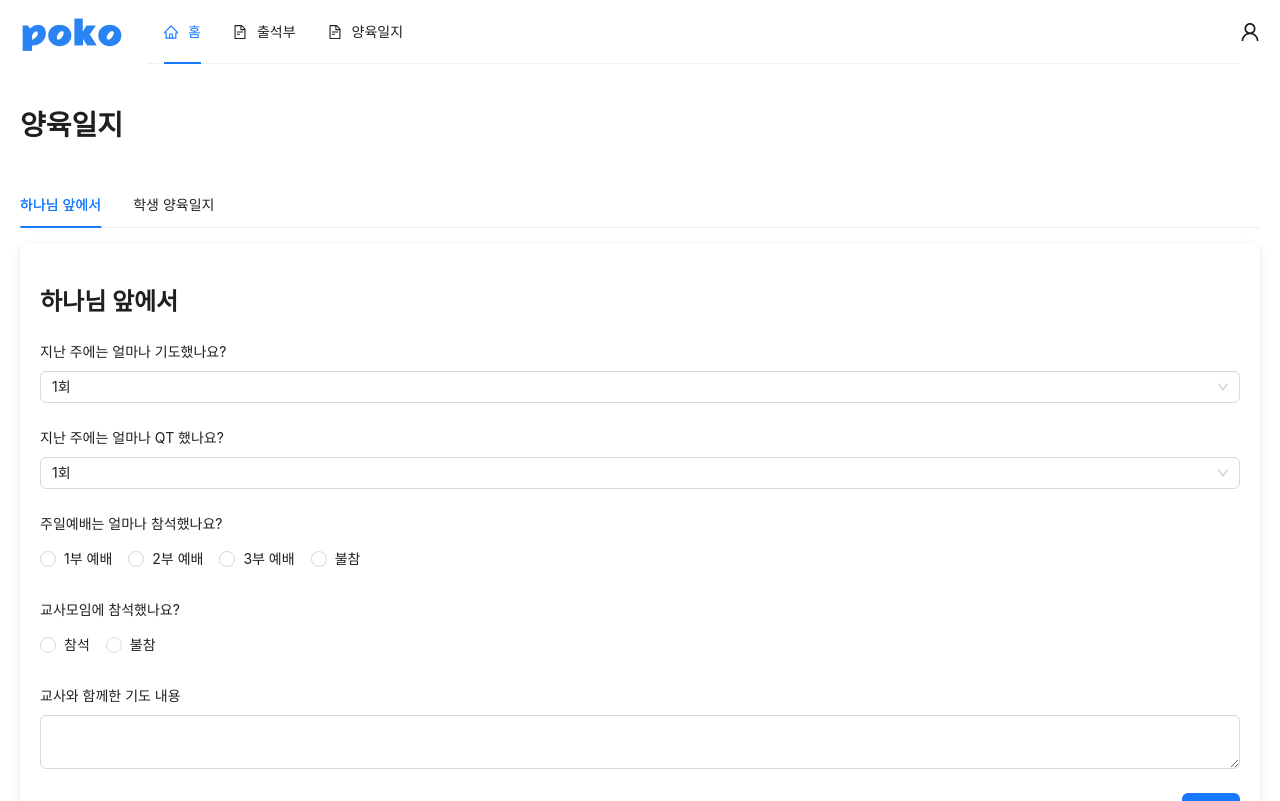
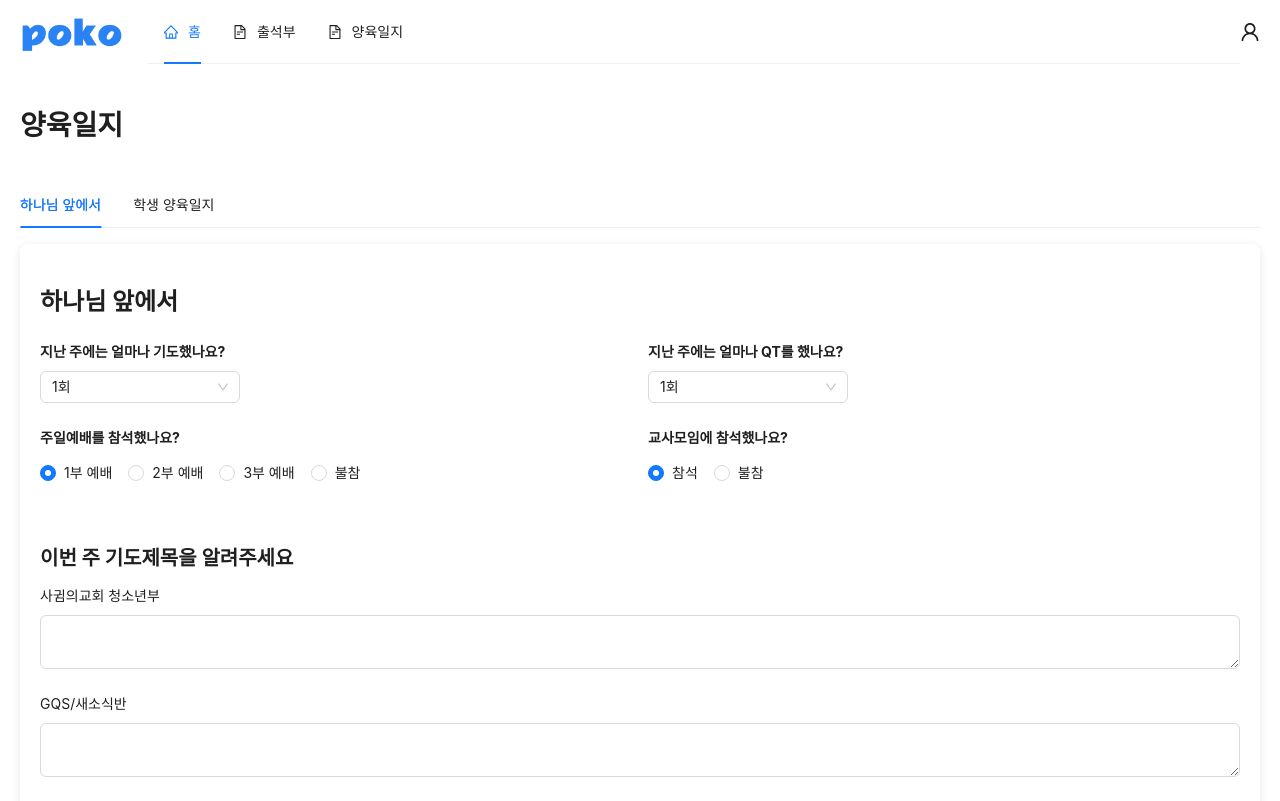
Before and after one commit to uiseokgeem/hello-poko, a React (Create React App) app in the folder frontend/: page /report in a window 1280 px wide. Shown: the top 801 px of the page. Built offline with nearby package versions, Linux system fonts and the light colour scheme.

Commit message:
Udate report component
1. UserCheck component complete

2. MemberCheck component working

```diff
--- a/frontend/src/api/reportApi.js
+++ b/frontend/src/api/reportApi.js
@@ -19,3 +19,7 @@ export const submitCheck = async (data) => {
     throw error;
   }
 };
+
+export const fetchStudents = async () => {
+  return axios.get('/api/students');
+};
--- a/frontend/src/components/Header/Header.js
+++ b/frontend/src/components/Header/Header.js
@@ -2,10 +2,27 @@ import React from 'react';
 import { Layout, Menu } from 'antd';
 import { Link } from 'react-router-dom';
 import { HomeOutlined, UserOutlined, FileTextOutlined } from '@ant-design/icons';
-import  Logo  from "../Logo/Logo"
 import './Header.css';
 
 const { Header } = Layout;
+
+const items = [
+  {
+    key: '1',
+    icon: <HomeOutlined />,
+    label: <Link to="/">홈</Link>,
+  },
+  {
+    key: '2',
+    icon: <FileTextOutlined />,
+    label: <Link to="/attendance">출석부</Link>,
+  },
+  {
+    key: '3',
+    icon: <FileTextOutlined />,
+    label: <Link to="/report">양육일지</Link>,
+  },
+];
 
 const AppHeader = () => {
   return (
@@ -15,17 +32,7 @@ const AppHeader = () => {
           <img src="/images/poko_logo.png" alt="Logo" />
         </Link>
       </div>
-      <Menu theme="light" mode="horizontal" defaultSelectedKeys={['1']} className="menu">
-        <Menu.Item key="1" icon={<HomeOutlined />}>
-          <Link to="/">홈</Link>
-        </Menu.Item>
-        <Menu.Item key="2" icon={<FileTextOutlined />}>
-          <Link to="/attendance">출석부</Link>
-        </Menu.Item>
-        <Menu.Item key="3" icon={<FileTextOutlined />}>
-          <Link to="/report">양육일지</Link>
-        </Menu.Item>
-      </Menu>
+      <Menu theme="light" mode="horizontal" defaultSelectedKeys={['1']} className="menu" items={items} />
       <div className="user-icon">
         <UserOutlined />
       </div>
--- a/frontend/src/components/Report/MemberCheck/MemberCheck.js
+++ b/frontend/src/components/Report/MemberCheck/MemberCheck.js
@@ -1,14 +1,33 @@
-import React from 'react';
-import { Form, Input, Button, Radio, Checkbox } from 'antd';
+import React, { useState, useEffect } from 'react';
+import { Form, Input, Button, Radio, Checkbox, Tabs } from 'antd';
 import { saveDraft, submitCheck } from '../../../api/reportApi';
 import './MemberCheck.css';
 
+const { TabPane } = Tabs;
+
+const testStudents = [
+  { id: '1', name: '김사랑' },
+  { id: '2', name: '김선우' },
+  { id: '3', name: '김예나' },
+  { id: '4', name: '오예린' },
+  { id: '5', name: '오은빈' },
+  { id: '6', name: '이예담' },
+  { id: '7', name: '이하진' },
+  { id: '8', name: '이조훈' },
+  { id: '9', name: '홍수민' },
+];
+
 const MemberCheck = () => {
   const [form] = Form.useForm();
+  const [selectedStudent, setSelectedStudent] = useState(testStudents[0].id);
+
+  useEffect(() => {
+    form.resetFields();
+  }, [selectedStudent, form]);
 
   const handleSaveDraft = async (values) => {
     try {
-      const response = await saveDraft({ ...values, status: 0 });
+      const response = await saveDraft({ ...values, status: 0, studentId: selectedStudent });
       console.log('임시 저장 성공:', response);
     } catch (error) {
       console.error('임시 저장 실패:', error);
@@ -17,7 +36,7 @@ const MemberCheck = () => {
 
   const handleSubmit = async (values) => {
     try {
-      const response = await submitCheck({ ...values, status: 1 });
+      const response = await submitCheck({ ...values, status: 1, studentId: selectedStudent });
       console.log('제출 성공:', response);
     } catch (error) {
       console.error('제출 실패:', error);
@@ -27,6 +46,9 @@ const MemberCheck = () => {
   return (
     <div className="member-check-section">
       <h2 className="section-title">학생 양육일지</h2>
+      <Tabs activeKey={selectedStudent} onChange={setSelectedStudent}>
+        {testStudents.map(student => (
+          <TabPane tab={student.name} key={student.id}>
             <Form form={form} onFinish={handleSubmit} layout="vertical">
               <Form.Item label="주일예배는 얼마나 참석했나요?" name="worship_attendance">
                 <Radio.Group>
@@ -53,8 +75,29 @@ const MemberCheck = () => {
                 <Button type="primary" htmlType="submit">제출</Button>
               </Form.Item>
             </Form>
+          </TabPane>
+        ))}
+      </Tabs>
     </div>
   );
 };
 
 export default MemberCheck;
+
+
+// 학생 목록 데이터 가져오기
+// useEffect(() => {
+  //   const loadStudents = async () => {
+  //     try {
+  //       const response = await fetchStudents();
+  //       setStudents(response.data);
+  //       if (response.data.length > 0) {
+  //         setSelectedStudent(response.data[0].id);
+  //       }
+  //     } catch (error) {
+  //       console.error('Failed to fetch students:', error);
+  //     }
+  //   };
+
+  //   loadStudents();
+  // }, []);
--- a/frontend/src/components/Report/UserCheck/UserCheck.css
+++ b/frontend/src/components/Report/UserCheck/UserCheck.css
@@ -1,28 +1,74 @@
 .user-check-section {
-  background: #fff;
-  padding: 20px;
-  margin-bottom: 20px;
-  box-shadow: 0 2px 8px rgba(0, 0, 0, 0.1);
-  border-radius: 8px;
-  width: 100%;
+  background: #fff; /* 배경색을 흰색으로 설정 */
+  padding: 20px; /* 내부 패딩 설정 */
+  margin-bottom: 20px; /* 하단 마진 설정 */
+  box-shadow: 0 2px 8px rgba(0, 0, 0, 0.1); /* 그림자 효과 추가 */
+  border-radius: 8px; /* 모서리를 둥글게 설정 */
+  width: 100%; /* 너비를 100%로 설정 */
 }
 
 .section-title {
-  font-size: 24px;
-  font-weight: bold;
-  margin-bottom: 20px;
+  font-size: 24px; /* 폰트 크기 설정 */
+  font-weight: bold; /* 폰트 굵기 설정 */
+  margin-bottom: 20px; /* 하단 마진 설정 */
 }
 
 .form-item {
-  margin-bottom: 16px;
+  margin-bottom: 16px; /* 하단 마진 설정 */
 }
 
-.form-item-input {
-  width: 100%;
+.select-input {
+  width: 200px !important; /* 셀렉트 박스의 너비를 200px로 강제 설정 */
+}
+
+.text-input {
+  width: 100%; /* 텍스트 입력의 너비를 100%로 설정 */
 }
 
 .button-group {
-  display: flex;
-  justify-content: flex-end;
-  gap: 10px;
+  display: flex; /* 플렉스 박스 배치 */
+  justify-content: flex-end; /* 오른쪽 정렬 */
 }
+
+.button-group button {
+  margin-left: 10px; /* 버튼 간격 */
+  padding: 10px 20px; /* 버튼 크기 조정 */
+  border-radius: 8px; /* 둥근 모서리 */
+}
+
+.button-group .draft-button {
+  background-color: #f0f0f0; /* 배경색 */
+  color: #000; /* 텍스트 색상 */
+  border-color: #d9d9d9; /* 테두리 색상 */
+}
+
+.button-group .draft-button:hover {
+  background-color: #d9d9d9; /* 호버 배경색 */
+  border-color: #bfbfbf; /* 호버 테두리 색상 */
+}
+
+.subsection-title {
+  font-size: 20px; /* 폰트 크기 */
+  font-weight: bold; /* 굵은 폰트 */
+  margin-top: 30px; /* 상단 여백 */
+  margin-bottom: 10px; /* 하단 여백 */
+}
+
+/* 드롭다운 스타일 직접 설정 */
+.ant-select-dropdown {
+  width: 200px !important; /* 드롭다운 너비 설정 */
+  max-height: 256px !important; /* 최대 높이 설정 */
+  overflow-y: auto !important; /* 세로 스크롤 설정 */
+  box-shadow: 0 6px 16px 0 rgba(0, 0, 0, 0.08), 0 3px 6px -4px rgba(0, 0, 0, 0.12), 0 9px 28px 8px rgba(0, 0, 0, 0.05) !important; /* 그림자 효과 */
+}
+
+/* 수평 배치를 위한 스타일 */
+.horizontal-group {
+  display: flex; /* 플렉스 박스 배치 */
+  justify-content: space-between; /* 공간을 균등하게 나누어 배치 */
+  gap: 16px; /* 요소들 사이의 간격 설정 */
+}
+
+.horizontal-group .form-item-horizontal {
+  flex: 1; /* 플렉스 요소의 크기 설정 */
+}
--- a/frontend/src/components/Report/UserCheck/UserCheck.js
+++ b/frontend/src/components/Report/UserCheck/UserCheck.js
@@ -1,35 +1,72 @@
 import React from 'react';
 import { Form, Select, Input, Radio, Button } from 'antd';
 import './UserCheck.css';
+import { saveDraft, submitCheck } from '../../../api/reportApi';
 
 const { Option } = Select;
 
 const UserCheck = () => {
   const [form] = Form.useForm();
 
-  const handleFinish = (values) => {
-    console.log('Form Values:', values);
+  const handleSaveDraft = async (values) => {
+    try {
+      const response = await saveDraft({ ...values, status: 0 });
+      console.log('임시 저장 성공:', response);
+    } catch (error) {
+      console.error('임시 저장 실패:', error);
+    }
+  };
+
+  const handleSubmit = async (values) => {
+    try {
+      const response = await submitCheck({ ...values, status: 1 });
+      console.log('제출 성공:', response);
+    } catch (error) {
+      console.error('제출 실패:', error);
+    }
   };
 
   return (
     <div className="user-check-section">
       <h2 className="section-title">하나님 앞에서</h2>
-      <Form form={form} onFinish={handleFinish} layout="vertical">
-        <Form.Item label="지난 주에는 얼마나 기도했나요?" name="worship">
-          <Select defaultValue="1회" className="form-item-input">
+      <Form
+        form={form}
+        onFinish={handleSubmit}
+        initialValues={{
+          pray: '1회',
+          qt: '1회',
+          worship: '1부 예배',
+          meeting: '참석',
+        }}
+        layout="vertical"
+      >
+        <div className="horizontal-group">
+          <Form.Item className="form-item-horizontal" label={<strong>지난 주에는 얼마나 기도했나요?</strong>} name="pray">
+            <Select
+              className="select-input"
+              getPopupContainer={trigger => trigger.parentNode}
+              dropdownStyle={{ width: '200px', maxHeight: '256px', overflowY: 'auto' }}
+            >
               {['0회', '1회', '2회', '3회', '4회', '5회', '6회', '7회'].map(value => (
                 <Option key={value} value={value}>{value}</Option>
               ))}
             </Select>
           </Form.Item>
-        <Form.Item label="지난 주에는 얼마나 QT 했나요?" name="qt">
-          <Select defaultValue="1회" className="form-item-input">
+          <Form.Item className="form-item-horizontal" label={<strong>지난 주에는 얼마나 QT를 했나요?</strong>} name="qt">
+            <Select
+              className="select-input"
+              getPopupContainer={trigger => trigger.parentNode}
+              dropdownStyle={{ width: '200px', maxHeight: '256px', overflowY: 'auto' }}
+            >
               {['0회', '1회', '2회', '3회', '4회', '5회', '6회', '7회'].map(value => (
                 <Option key={value} value={value}>{value}</Option>
               ))}
             </Select>
           </Form.Item>
-        <Form.Item label="주일예배는 얼마나 참석했나요?" name="worship_attendance">
+        </div>
+
+        <div className="horizontal-group">
+          <Form.Item className="form-item-horizontal" label={<strong>주일예배를 참석했나요?</strong>} name="worship">
             <Radio.Group>
               <Radio value="1부 예배">1부 예배</Radio>
               <Radio value="2부 예배">2부 예배</Radio>
@@ -37,16 +74,26 @@ const UserCheck = () => {
               <Radio value="불참">불참</Radio>
             </Radio.Group>
           </Form.Item>
-        <Form.Item label="교사모임에 참석했나요?" name="worship_attendance">
+          <Form.Item className="form-item-horizontal" label={<strong>교사모임에 참석했나요?</strong>} name="meeting">
             <Radio.Group>
               <Radio value="참석">참석</Radio>
               <Radio value="불참">불참</Radio>
             </Radio.Group>
           </Form.Item>
-        <Form.Item label="교사와 함께한 기도 내용" name="pray_teacher">
-          <Input.TextArea className="form-item-input" />
+        </div>
+
+        <h3 className="subsection-title">이번 주 기도제목을 알려주세요</h3>
+        <Form.Item label="사귐의교회 청소년부" name="pray_youth">
+          <Input.TextArea className="text-input form-item-input" />
+        </Form.Item>
+        <Form.Item label="GQS/새소식반" name="pray_group">
+          <Input.TextArea className="text-input form-item-input" />
+        </Form.Item>
+        <Form.Item label="교사 본인" name="pray_user">
+          <Input.TextArea className="text-input form-item-input" />
         </Form.Item>
         <Form.Item className="button-group">
+          <Button className="draft-button" onClick={() => form.validateFields().then(handleSaveDraft)}>임시 저장</Button>
           <Button type="primary" htmlType="submit">제출</Button>
         </Form.Item>
       </Form>
--- a/frontend/src/pages/ReportPage.js
+++ b/frontend/src/pages/ReportPage.js
@@ -1,12 +1,24 @@
 import React from 'react';
-import { Layout, Tabs, Button } from 'antd';
+import { Layout, Tabs } from 'antd';
 import AppHeader from '../components/Header/Header';
 import UserCheck from '../components/Report/UserCheck/UserCheck';
 import MemberCheck from '../components/Report/MemberCheck/MemberCheck';
 import './ReportPage.css';
 
-const { TabPane } = Tabs;
 const { Content } = Layout;
+
+const items = [
+  {
+    key: '1',
+    label: '하나님 앞에서',
+    children: <UserCheck />,
+  },
+  {
+    key: '2',
+    label: '학생 양육일지',
+    children: <MemberCheck />,
+  },
+];
 
 const ReportPage = () => {
   return (
@@ -16,14 +28,7 @@ const ReportPage = () => {
         <div className="header-section">
           <h1>양육일지</h1>
         </div>
-        <Tabs defaultActiveKey="1">
-          <TabPane tab="하나님 앞에서" key="1">
-            <UserCheck />
-          </TabPane>
-          <TabPane tab="학생 양육일지" key="2">
-            <MemberCheck />
-          </TabPane>
-        </Tabs>
+        <Tabs defaultActiveKey="1" items={items} />
       </Content>
     </Layout>
   );
```
Lines whose indentation alone changed are shown as unchanged.
